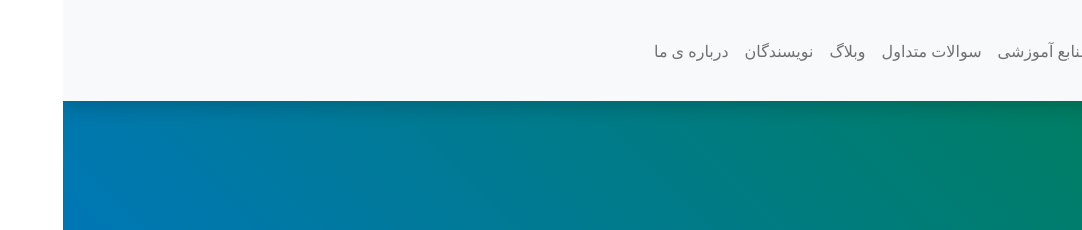
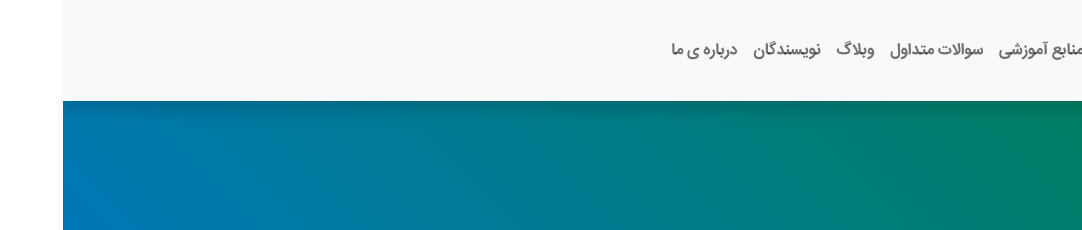
Before and after one commit to codegeeks-ir/codegeeks-ir, a Jekyll site: the page built from index.markdown, in a window 1280 px wide. Shown: the top 230 px of the page, without its empty margins (198-1280 px from the left). Built offline with Jekyll 4.4.1, drawn with Linux system fonts in a browser that asks for light colours.

Commit message:
add iransans-font

```diff
--- a/assets/css/styles.css
+++ b/assets/css/styles.css
@@ -51,6 +51,13 @@
   --bs-body-line-height: 1.5;
   --bs-body-color: #212529;
   --bs-body-bg: #fff;
+  --font-famliy-iransans : irsans;
+}
+
+
+@font-face {
+  font-family: irsans;
+  src: url(../fonts/irsans.ttf);
 }
 
 *,
@@ -67,7 +74,7 @@
 
 body {
   margin: 0;
-  font-family: var(--bs-body-font-family);
+  font-family: var(--font-famliy-iransans);
   font-size: var(--bs-body-font-size);
   font-weight: var(--bs-body-font-weight);
   line-height: var(--bs-body-line-height);
@@ -238,7 +245,7 @@ pre,
 code,
 kbd,
 samp {
-  font-family: var(--bs-font-monospace);
+  font-family: var( --font-famliy-iransans);
   font-size: 1em;
   direction: ltr /* rtl:ignore */;
   unicode-bidi: bidi-override;
```
Also changed, not shown: assets/fonts/irsans.ttf (added).
